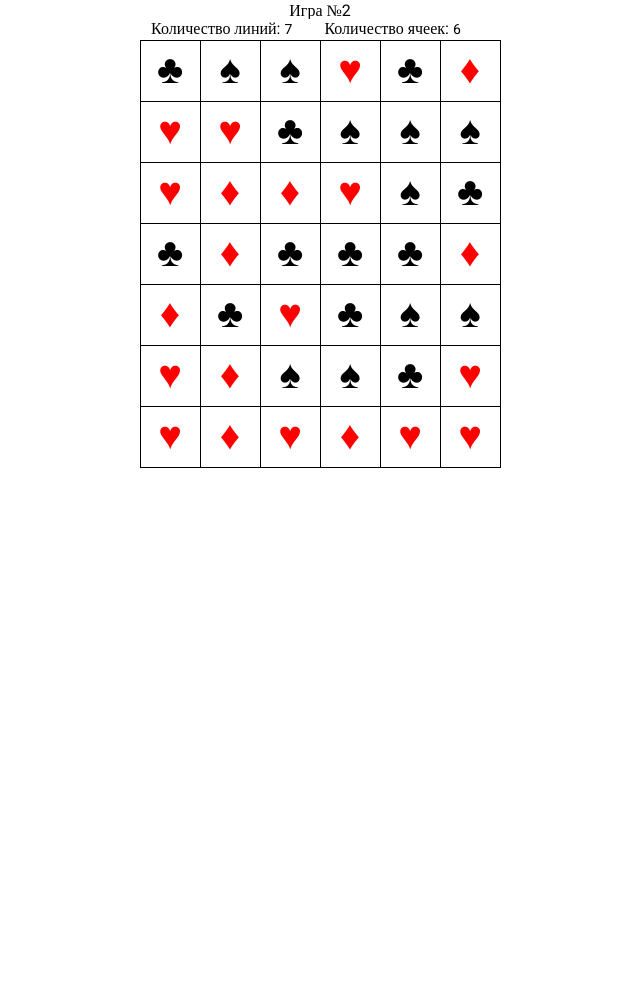
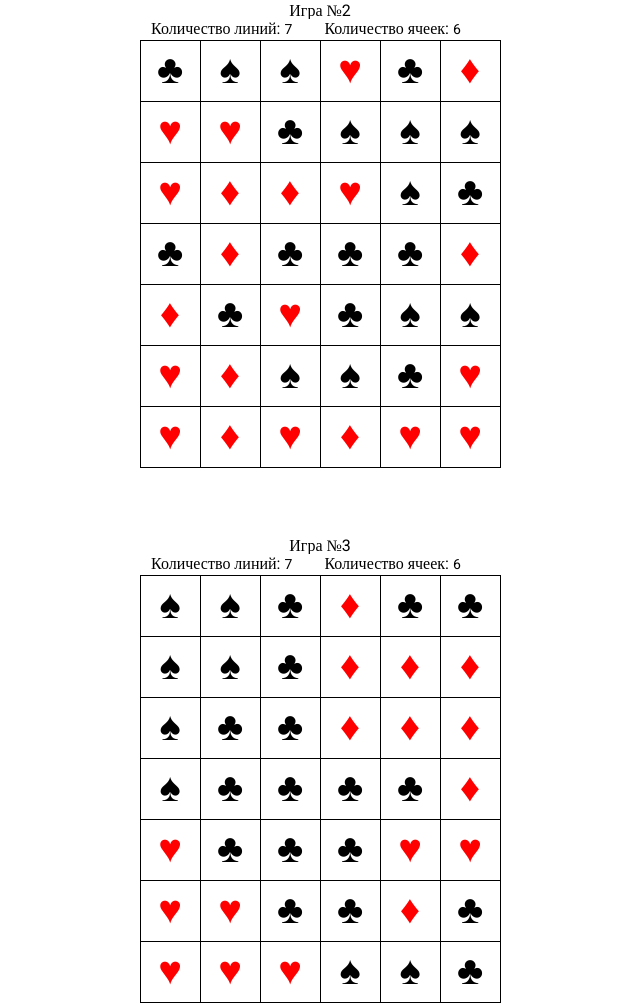
Before and after one commit to kressnik/Suit-Game, a website: page src/index.html in a window 1280 px wide. Shown: the part 597-1600 px from the top of the page, without its empty margins (320-960 px from the left). Before the commit the page ends 1065 px from the top, so only its background shows below. Drawn offline with nearby package versions, Linux system fonts and the light colour scheme; files that its build step writes are made by us from their sources.

Commit message:
feat(game3): created class grid

```diff
--- a/src/_game3.html
+++ b/src/_game3.html
@@ -0,0 +1,67 @@
+<div id="game-3" class="game-box">
+    <div class="game-box__header">
+        <h1>Игра №3</h1>
+        Количество линий: <input name="qty-line" type="number" min="1" max="20" value="7">
+        Количество ячеек: <input name="qty-suit" type="number" min="1" max="20" value="6">
+    </div>
+    <div class="game-box__body">
+        <div class="game-box__lines">
+            <div class="game-box__line">
+                <span class="game-box__suit spades">&spades;</span>
+                <span class="game-box__suit spades">&spades;</span>
+                <span class="game-box__suit clubs">&clubs;</span>
+                <span class="game-box__suit diams">&diams;</span>
+                <span class="game-box__suit clubs">&clubs;</span>
+                <span class="game-box__suit clubs">&clubs;</span>
+            </div>
+            <div class="game-box__line">
+                <span class="game-box__suit spades">&spades;</span>
+                <span class="game-box__suit spades">&spades;</span>
+                <span class="game-box__suit clubs">&clubs;</span>
+                <span class="game-box__suit diams">&diams;</span>
+                <span class="game-box__suit diams">&diams;</span>
+                <span class="game-box__suit diams">&diams;</span>
+            </div>
+            <div class="game-box__line">
+                <span class="game-box__suit spades">&spades;</span>
+                <span class="game-box__suit clubs">&clubs;</span>
+                <span class="game-box__suit clubs">&clubs;</span>
+                <span class="game-box__suit diams">&diams;</span>
+                <span class="game-box__suit diams">&diams;</span>
+                <span class="game-box__suit diams">&diams;</span>
+            </div>
+            <div class="game-box__line">
+                <span class="game-box__suit spades">&spades;</span>
+                <span class="game-box__suit clubs">&clubs;</span>
+                <span class="game-box__suit clubs">&clubs;</span>
+                <span class="game-box__suit clubs">&clubs;</span>
+                <span class="game-box__suit clubs">&clubs;</span>
+                <span class="game-box__suit diams">&diams;</span>
+            </div>
+            <div class="game-box__line">
+                <span class="game-box__suit hearts">&hearts;</span>
+                <span class="game-box__suit clubs">&clubs;</span>
+                <span class="game-box__suit clubs">&clubs;</span>
+                <span class="game-box__suit clubs">&clubs;</span>
+                <span class="game-box__suit hearts">&hearts;</span>
+                <span class="game-box__suit hearts">&hearts;</span>
+            </div>
+            <div class="game-box__line">
+                <span class="game-box__suit hearts">&hearts;</span>
+                <span class="game-box__suit hearts">&hearts;</span>
+                <span class="game-box__suit clubs">&clubs;</span>
+                <span class="game-box__suit clubs">&clubs;</span>
+                <span class="game-box__suit diams">&diams;</span>
+                <span class="game-box__suit clubs">&clubs;</span>
+            </div>
+            <div class="game-box__line">
+                <span class="game-box__suit hearts">&hearts;</span>
+                <span class="game-box__suit hearts">&hearts;</span>
+                <span class="game-box__suit hearts">&hearts;</span>
+                <span class="game-box__suit spades">&spades;</span>
+                <span class="game-box__suit spades">&spades;</span>
+                <span class="game-box__suit clubs">&clubs;</span>
+            </div>
+        </div>
+    </div>
+</div>
--- a/src/js/game3.js
+++ b/src/js/game3.js
@@ -1 +1,29 @@
 'use strict';
+$(function () {
+    const grid = new Grid(10, 10);
+    const gridArr = grid.create();
+
+});
+class Grid {
+    constructor(qtyLine = null, qtyElement = null, elementArr = null) {
+        this.grid = [];
+        this.qtyLine = qtyLine || 7;
+        this.qtyElement = qtyElement || 6;
+        this.elementArr = elementArr || ['spades', 'clubs', 'diams', 'hearts']
+    }
+
+    create() {
+        for (let line = 0; line < this.qtyLine; line++) {
+            this.grid[line] = [];
+            for (let index = 0; index < this.qtyElement; index++) {
+                this.grid[line].push(this.elementArr.randElement());
+            }
+        }
+
+        return JSON.parse(JSON.stringify(this.grid));
+    }
+
+    get() {
+        return JSON.parse(JSON.stringify(this.grid));
+    }
+}
```
Also changed, not shown: dist/index.html, dist/js/game3.js.
